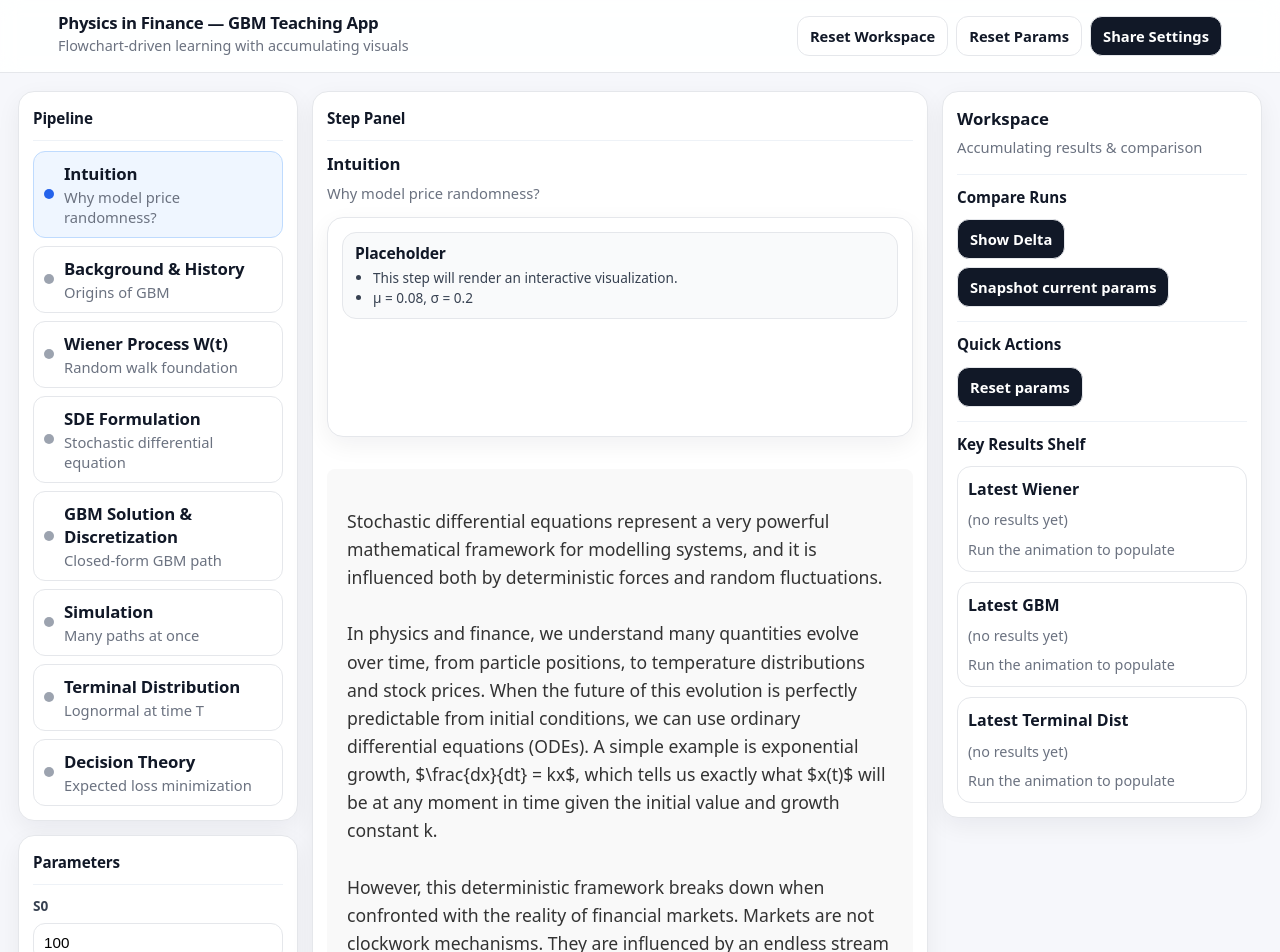
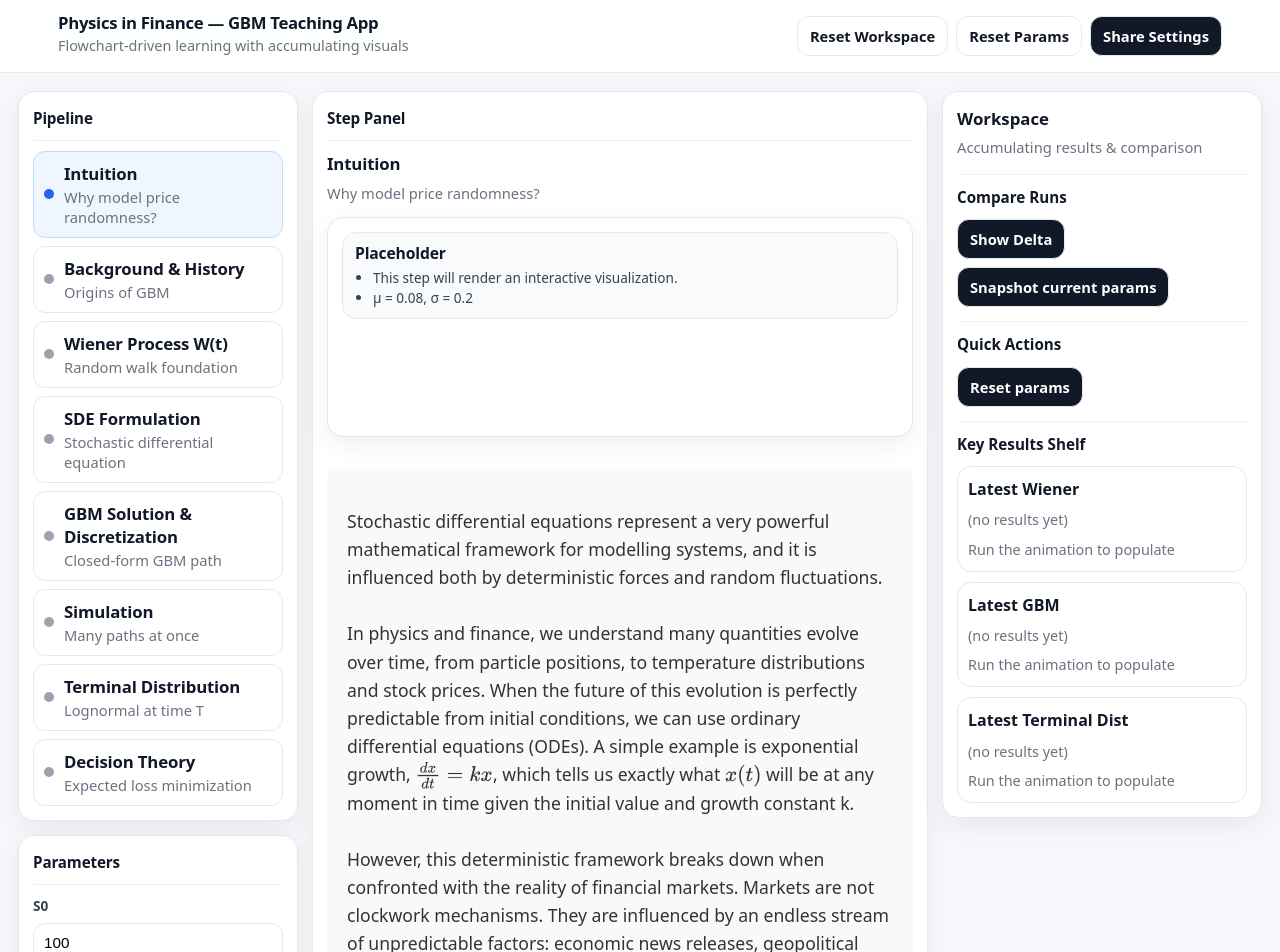
Before and after one commit to JapaneseLeoOulton/PIS_finphy_2026, a React (Vite) app: page / in a window 1280 px wide. Shown: the top 952 px of the page. Built offline with nearby package versions, Linux system fonts and the light colour scheme.

Commit message:
I have made change in html since the latex function was in the wrong place and added a  line in steppanel.jsx so it renders LATEX in the web well

```diff
--- a/index.html
+++ b/index.html
@@ -17,6 +17,7 @@
       displayMath: [["$$", "$$"], ["\\[", "\\]"]],
     },
     svg: { fontCache: "global" },
+    svg: { fontCache: "global" },
   };
 </script>
 <script defer src="https://cdn.jsdelivr.net/npm/mathjax@3/es5/tex-svg.js"></script>
--- a/src/components/StepPanel.jsx
+++ b/src/components/StepPanel.jsx
@@ -1,9 +1,8 @@
-import React from "react";
+import React, { useEffect } from "react";
 import { useAppStore } from "../state/store";
 import { getStepById, steps } from "../data/steps";
 import RealWienerWidget from "../widgets/WienerWidget.jsx";
 import GBMSinglePathWidget from "../widgets/GBMSinglePathWidget.jsx";
-
 
 function PlaceholderWidget({ params }) {
   return (
@@ -29,7 +28,6 @@ function WienerWidgetPlaceholder({ params }) {
     </div>
   );
 }
-
 
 function GBMManyPathsWidget({ params }) {
   return (
@@ -79,7 +77,6 @@ const WIDGET_REGISTRY = {
   DecisionTheoryWidget,
 };
 
-
 export default function StepPanel() {
   const { state } = useAppStore();
   const activeStepId = state.activeStepId;
@@ -87,6 +84,13 @@ export default function StepPanel() {
 
   const step = getStepById(activeStepId) ?? steps[0];
   const WidgetComponent = WIDGET_REGISTRY[step.widgetKey] ?? PlaceholderWidget;
+
+
+  useEffect(() => {
+    if (window.MathJax?.typesetPromise) {
+      window.MathJax.typesetPromise();
+    }
+  }, [activeStepId, step?.description]);
 
   return (
     <section className="stepPanel">
@@ -99,11 +103,21 @@ export default function StepPanel() {
         <WidgetComponent params={params} />
       </div>
 
-      <div style={{ padding: '20px', background: '#f9f9f9', borderRadius: '8px', margin: '20px 0', color: '#333' }}>
-        <p style={{ whiteSpace: 'pre-wrap', fontSize: '1.1rem', lineHeight: '1.6' }}>
-          {step.description}
-        </p>
-      </div>
+      {step.description && (
+        <div
+          style={{
+            padding: "20px",
+            background: "#f9f9f9",
+            borderRadius: "8px",
+            margin: "20px 0",
+            color: "#333",
+          }}
+        >
+          <p style={{ whiteSpace: "pre-wrap", fontSize: "1.1rem", lineHeight: "1.6" }}>
+            {step.description}
+          </p>
+        </div>
+      )}
 
       <p className="paramLine">
         Live parameters —{" "}
```
